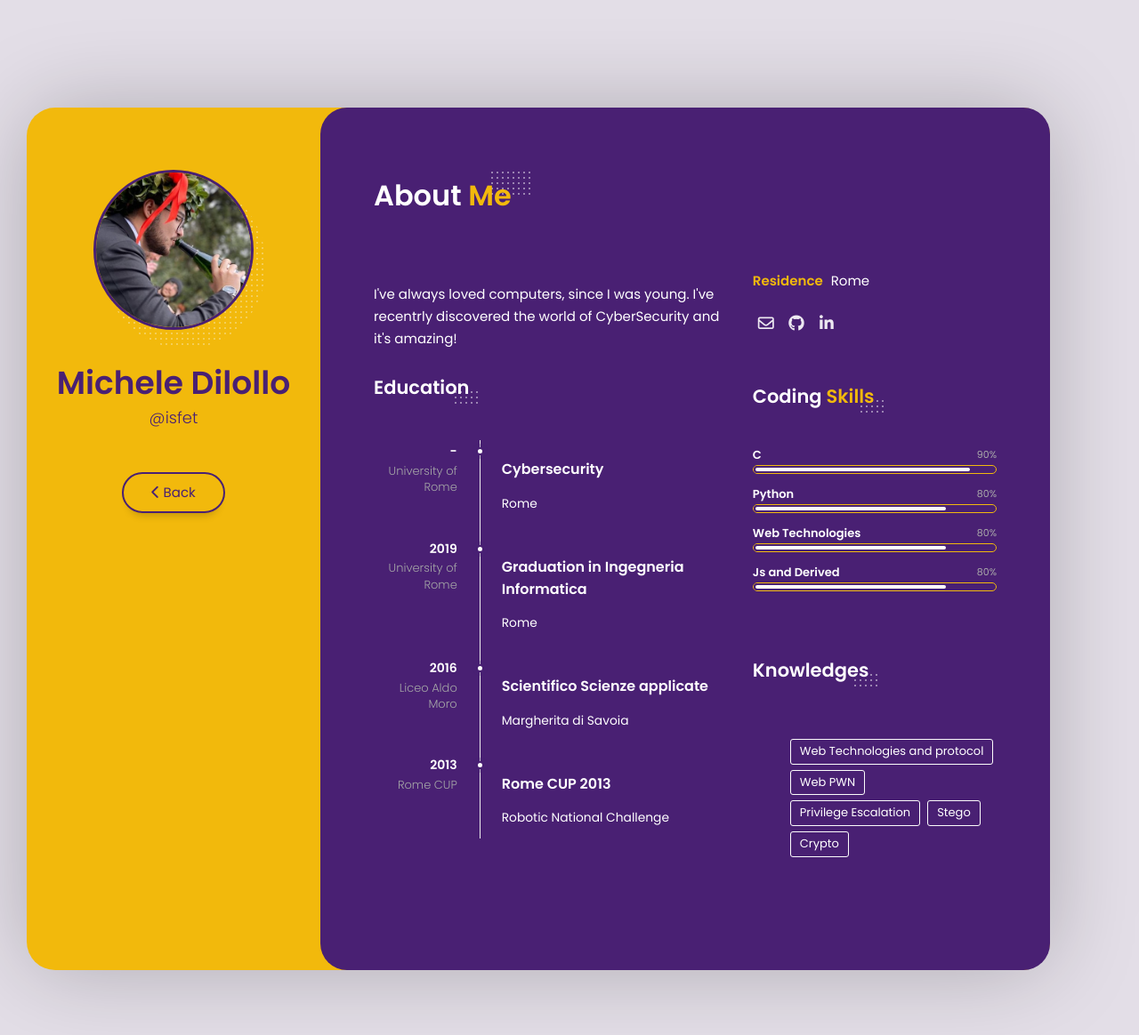
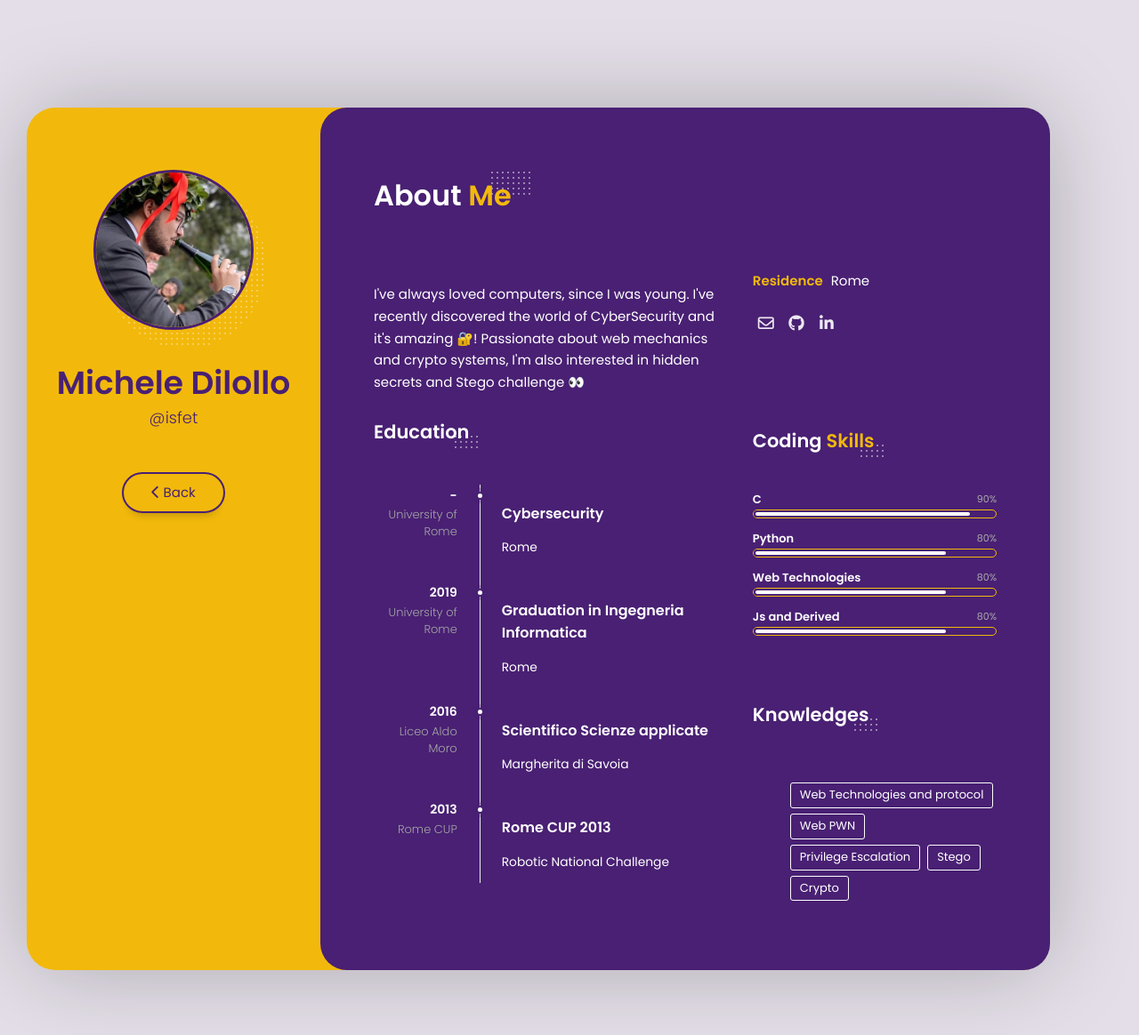
Before and after one commit to HACKappatoi/HACKappatoi.github.io, a Jekyll site: the page built from isfet_cv.md, in a window 1280 px wide. Shown: the top 1164 px of the page at 89% size. Built offline with Jekyll 4.4.1, drawn with Linux system fonts in a browser that asks for light colours; nearby versions of some CDN libraries.

Commit message:
Update isfet_cv.md

```diff
--- a/isfet_cv.md
+++ b/isfet_cv.md
@@ -14,7 +14,7 @@
 
 # biografia non serve dire altro
 # scrivi un po quello che te pare
-bio: I've always loved computers, since I was young. I've recentrly discovered the world of CyberSecurity and it's amazing!
+bio: I've always loved computers, since I was young. I've recently discovered the world of CyberSecurity and it's amazing 🔐! Passionate about web mechanics and crypto systems, I'm also interested in hidden secrets and Stego challenge 👀
 
 residence: Rome
 
```
